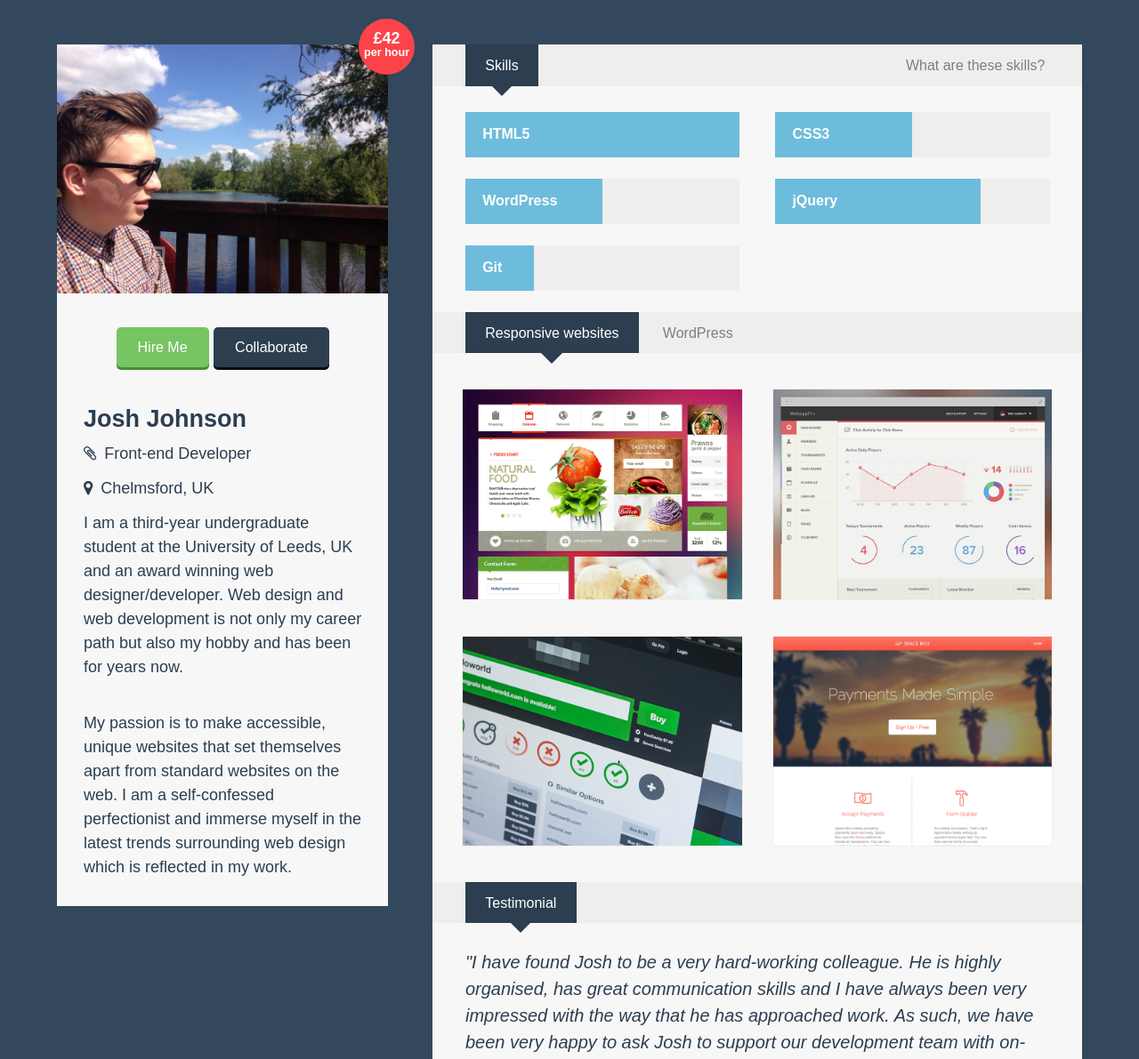
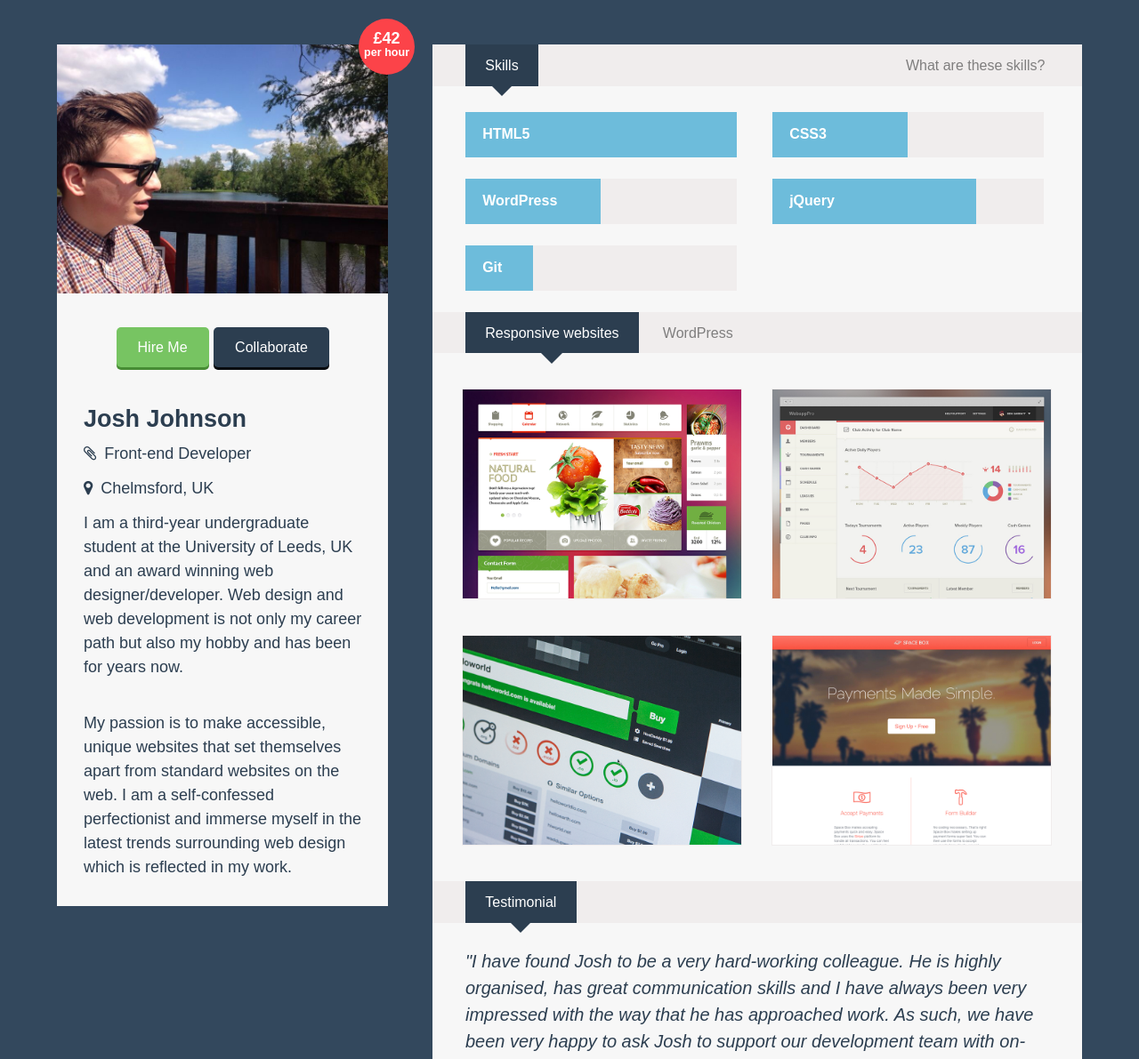
Before and after one commit to jshjohnson/Connectd, a PHP site: page /developer.html in a window 1280 px wide. Shown: the part 69-1260 px from the top of the page at 89% size. Run offline with PHP 8.4, Linux system fonts and the light colour scheme; some libraries are stand-ins or nearby versions.

Commit message:
Safari browser fixes

```diff
--- a/about.html
+++ b/about.html
@@ -58,7 +58,7 @@
 			</div>
 		</div>
 	</section>
-	<section class="section-content color-white">
+	<section class="section-content color-white cf">
 	<div class="container__inner">
 			<div class="grid">
 				<div class="grid__cell unit-1-2--bp2 float-right">
--- a/assets/css/screen.css
+++ b/assets/css/screen.css
@@ -1225,30 +1225,51 @@ a:hover {
 .grid__designer img {
   width: 85%;
   border: 1px solid #f0eded;
-  min-height: 8.25em;
-}
-
-/* line 196, ../scss/libs/_griddle.scss */
+}
+@media screen and (max-width: 62em) {
+  /* line 193, ../scss/libs/_griddle.scss */
+  .grid__designer .grid__cell, .grid__designer .grid__cell--no-pad {
+    width: 49.95%;
+  }
+}
+@media screen and (max-width: 30em) {
+  /* line 193, ../scss/libs/_griddle.scss */
+  .grid__designer .grid__cell, .grid__designer .grid__cell--no-pad {
+    width: 100%;
+  }
+}
+
+/* line 203, ../scss/libs/_griddle.scss */
 .grid__developer {
   margin-top: 1em;
   margin-bottom: 1em;
 }
-/* line 199, ../scss/libs/_griddle.scss */
+/* line 206, ../scss/libs/_griddle.scss */
 .grid__developer img {
   width: 90%;
   border: 1px solid #f0eded;
 }
+/* line 210, ../scss/libs/_griddle.scss */
+.grid__developer .grid__cell, .grid__developer .grid__cell--no-pad {
+  width: 100%;
+}
+@media screen and (min-width: 30em) {
+  /* line 210, ../scss/libs/_griddle.scss */
+  .grid__developer .grid__cell, .grid__developer .grid__cell--no-pad {
+    width: 49.95%;
+  }
+}
 
 /**
  * Modifier: Half usual gutter
  * Allows for grids with half the usual gutter width
  */
-/* line 211, ../scss/libs/_griddle.scss */
+/* line 224, ../scss/libs/_griddle.scss */
 .grid--half-gutter .grid__cell, .grid--half-gutter .grid__cell--no-pad {
   padding: 0 0.5em;
 }
 
-/* line 216, ../scss/libs/_griddle.scss */
+/* line 229, ../scss/libs/_griddle.scss */
 .grid--no-marg {
   margin: 0;
 }
@@ -1258,7 +1279,7 @@ a:hover {
  * Allows for automatic unit centering irrespective of the number of
  * units in the grid.
  */
-/* line 227, ../scss/libs/_griddle.scss */
+/* line 240, ../scss/libs/_griddle.scss */
 .grid--center {
   text-align: center;
 }
@@ -1268,7 +1289,7 @@ a:hover {
  * Set a specific unit to be horizontally centered. Doesn't affect
  * any other units. Can still contain a child `grid` object.
  */
-/* line 237, ../scss/libs/_griddle.scss */
+/* line 250, ../scss/libs/_griddle.scss */
 .grid__cell--center {
   display: block;
   margin: 0 auto;
@@ -2523,28 +2544,38 @@ img.media__img {
   margin-bottom: .5em;
 }
 
-/* line 9, ../scss/core/modules/_skills.scss */
+/* line 8, ../scss/core/modules/_skills.scss */
+.skills--developer {
+  width: 100%;
+}
+@media screen and (min-width: 30em) {
+  /* line 8, ../scss/core/modules/_skills.scss */
+  .skills--developer {
+    width: 49.5%;
+  }
+}
+/* line 13, ../scss/core/modules/_skills.scss */
 .skills--developer:nth-child(odd) {
   padding-right: 1em;
 }
 @media screen and (max-width: 30em) {
-  /* line 9, ../scss/core/modules/_skills.scss */
+  /* line 13, ../scss/core/modules/_skills.scss */
   .skills--developer:nth-child(odd) {
     padding: 0;
   }
 }
-/* line 15, ../scss/core/modules/_skills.scss */
+/* line 19, ../scss/core/modules/_skills.scss */
 .skills--developer:nth-child(even) {
   padding-left: 1em;
 }
 @media screen and (max-width: 30em) {
-  /* line 15, ../scss/core/modules/_skills.scss */
+  /* line 19, ../scss/core/modules/_skills.scss */
   .skills--developer:nth-child(even) {
     padding: 0;
   }
 }
 
-/* line 23, ../scss/core/modules/_skills.scss */
+/* line 27, ../scss/core/modules/_skills.scss */
 .skills__tag {
   position: relative;
   font-size: .7em;
@@ -2557,11 +2588,11 @@ img.media__img {
   margin-bottom: 1em;
   margin-right: 2em;
 }
-/* line 34, ../scss/core/modules/_skills.scss */
+/* line 38, ../scss/core/modules/_skills.scss */
 .skills__tag:last-child {
   margin-right: 0;
 }
-/* line 37, ../scss/core/modules/_skills.scss */
+/* line 41, ../scss/core/modules/_skills.scss */
 .skills__tag:after {
   content: "";
   background-image: url("../img/tag-end.svg");
@@ -2574,7 +2605,7 @@ img.media__img {
   bottom: 0;
 }
 
-/* line 50, ../scss/core/modules/_skills.scss */
+/* line 54, ../scss/core/modules/_skills.scss */
 .skills__bar {
   background-color: #f0eded;
   font-size: .8em;
@@ -2589,7 +2620,7 @@ img.media__img {
   -moz-box-sizing: border-box;
   box-sizing: border-box;
 }
-/* line 61, ../scss/core/modules/_skills.scss */
+/* line 65, ../scss/core/modules/_skills.scss */
 .skills__bar .skill__name {
   background-color: #6dbcdb;
   padding: .6em .6em .6em 1.2em;
@@ -2598,23 +2629,23 @@ img.media__img {
   -moz-box-sizing: border-box;
   box-sizing: border-box;
 }
-/* line 66, ../scss/core/modules/_skills.scss */
+/* line 70, ../scss/core/modules/_skills.scss */
 .skills__bar .skill__name[data-skill="5"] {
   width: 100%;
 }
-/* line 69, ../scss/core/modules/_skills.scss */
+/* line 73, ../scss/core/modules/_skills.scss */
 .skills__bar .skill__name[data-skill="4"] {
   width: 75%;
 }
-/* line 72, ../scss/core/modules/_skills.scss */
+/* line 76, ../scss/core/modules/_skills.scss */
 .skills__bar .skill__name[data-skill="3"] {
   width: 50%;
 }
-/* line 75, ../scss/core/modules/_skills.scss */
+/* line 79, ../scss/core/modules/_skills.scss */
 .skills__bar .skill__name[data-skill="2"] {
   width: 25%;
 }
-/* line 78, ../scss/core/modules/_skills.scss */
+/* line 82, ../scss/core/modules/_skills.scss */
 .skills__bar .skill__name[data-skill="1"] {
   width: 0%;
 }
@@ -2746,18 +2777,23 @@ img.media__img {
   overflow-y: scroll;
 }
 /* line 10, ../scss/core/modules/_dashboard.scss */
+.dashboard-panel .media-wrapper--single {
+  max-height: 25em;
+  overflow-y: scroll;
+}
+/* line 14, ../scss/core/modules/_dashboard.scss */
 .dashboard-panel:last-child {
   margin-bottom: 0;
 }
-/* line 13, ../scss/core/modules/_dashboard.scss */
+/* line 17, ../scss/core/modules/_dashboard.scss */
 .dashboard-panel ::-webkit-scrollbar {
   width: .5em;
 }
-/* line 16, ../scss/core/modules/_dashboard.scss */
+/* line 20, ../scss/core/modules/_dashboard.scss */
 .dashboard-panel ::-webkit-scrollbar-track {
   background-color: transparent;
 }
-/* line 19, ../scss/core/modules/_dashboard.scss */
+/* line 23, ../scss/core/modules/_dashboard.scss */
 .dashboard-panel ::-webkit-scrollbar-thumb {
   background-color: rgba(44, 62, 80, 0.3);
 }
@@ -2845,11 +2881,12 @@ img.media__img {
   top: 0;
   left: 0;
   background-color: rgba(0, 0, 0, 0.4);
+  height: 100%;
   width: 100%;
   z-index: 5000;
 }
 
-/* line 10, ../scss/core/modules/_overlay.scss */
+/* line 11, ../scss/core/modules/_overlay.scss */
 .overlay__inner {
   background-color: white;
   margin: auto;
@@ -2859,26 +2896,26 @@ img.media__img {
   padding: 1.5em;
   margin-top: 6%;
 }
-/* line 18, ../scss/core/modules/_overlay.scss */
+/* line 19, ../scss/core/modules/_overlay.scss */
 .overlay__inner textarea {
   background-color: #f7f7f7;
   font-size: .8em;
 }
 @media screen and (max-width: 49em) {
-  /* line 10, ../scss/core/modules/_overlay.scss */
+  /* line 11, ../scss/core/modules/_overlay.scss */
   .overlay__inner {
     width: 75%;
   }
 }
 
-/* line 29, ../scss/core/modules/_overlay.scss */
+/* line 30, ../scss/core/modules/_overlay.scss */
 .overlay > *:last-child,
 .overlay > *:last-child > *:last-child,
 .overlay > *:last-child > *:last-child > *:last-child {
   margin-bottom: 0;
 }
 
-/* line 33, ../scss/core/modules/_overlay.scss */
+/* line 34, ../scss/core/modules/_overlay.scss */
 .overlay__title {
   margin-top: 0;
   font-weight: 600;
--- a/assets/scss/core/modules/_overlay.scss
+++ b/assets/scss/core/modules/_overlay.scss
@@ -3,6 +3,7 @@
 	top: 0;
 	left: 0;
 	background-color: rgba(black, 0.4);
+	height: 100%;
 	width: 100%;
 	z-index: 5000;
 }
--- a/assets/scss/core/modules/_skills.scss
+++ b/assets/scss/core/modules/_skills.scss
@@ -6,6 +6,10 @@
 }
 
 .skills--developer {
+	width: 100%;
+	@include respond-min($bp1) {
+		width: 49.5%;
+	}
 	&:nth-child(odd) {
 		padding-right: 1em;
 		@include respond-max($bp1) {
--- a/assets/scss/libs/_griddle.scss
+++ b/assets/scss/libs/_griddle.scss
@@ -189,7 +189,14 @@ $grid-gutter: 2em !default; // can be px, em, or %
     img {
         width: 85%;
         border: 1px solid #f0eded;
-        min-height: 8.25em;
+    }
+    .grid__cell {
+        @include respond-max($bp3) {
+            width: 49.95%;
+        }
+        @include respond-max($bp1) {
+            width: 100%;
+        }
     }
 }
 
@@ -199,6 +206,12 @@ $grid-gutter: 2em !default; // can be px, em, or %
     img {
         width: 90%;
         border: 1px solid #f0eded;
+    }
+    .grid__cell {
+        width: 100%;
+        @include respond-min($bp1) {
+            width: 49.95%;
+        }
     }
 }
 
--- a/developer.html
+++ b/developer.html
@@ -72,27 +72,27 @@
 				</nav>
 				<div class="container__inner">
 					<div class="grid--no-marg">
-						<div class="grid__cell--no-pad unit-1-2--bp1 skills--developer">
+						<div class="grid__cell--no-pad skills--developer">
 							<div class="skills__bar">
 								<div class="skill__name" data-skill="5">HTML5</div>
 							</div>
 						</div>
-						<div class="grid__cell--no-pad unit-1-2--bp1 skills--developer">
+						<div class="grid__cell--no-pad skills--developer">
 							<div class="skills__bar">
 								<div class="skill__name" data-skill="3">CSS3</div>
 							</div>
 						</div>
-						<div class="grid__cell--no-pad unit-1-2--bp1 skills--developer">
+						<div class="grid__cell--no-pad skills--developer">
 							<div class="skills__bar">
 								<div class="skill__name" data-skill="3">WordPress</div>
 							</div>
 						</div>
-						<div class="grid__cell--no-pad unit-1-2--bp1 skills--developer">
+						<div class="grid__cell--no-pad skills--developer">
 							<div class="skills__bar">
 								<div class="skill__name" data-skill="4">jQuery</div>
 							</div>
 						</div>
-						<div class="grid__cell--no-pad unit-1-2--bp1 skills--developer">
+						<div class="grid__cell--no-pad skills--developer">
 							<div class="skills__bar">
 								<div class="skill__name" data-skill="2">Git</div>
 							</div>
@@ -107,16 +107,16 @@
 				</nav>
 				<div class="container__inner">
 					<div class="grid grid__developer">
-						<div class="grid__cell unit-1-2--bp1 grid__cell--img">
+						<div class="grid__cell grid__cell--img">
 							<img src="assets/img/developer-1.jpg" alt="">
 						</div>
-						<div class="grid__cell unit-1-2--bp1 grid__cell--img">
+						<div class="grid__cell grid__cell--img">
 							<img src="assets/img/developer-2.jpg" alt="">
 						</div>
-						<div class="grid__cell unit-1-2--bp1 grid__cell--img">
+						<div class="grid__cell grid__cell--img">
 							<img src="assets/img/developer-3.png" alt="">
 						</div>
-						<div class="grid__cell unit-1-2--bp1 grid__cell--img">
+						<div class="grid__cell grid__cell--img">
 							<img src="assets/img/developer-4.jpg" alt="">
 						</div>
 					</div>
```
Also changed, not shown: assets/ajax/form.php (added, +11 -0 lines), assets/css/ie.css (+35 -25 lines), assets/js/scripts.js (+7 -19 lines), assets/js/scripts.min.js.
